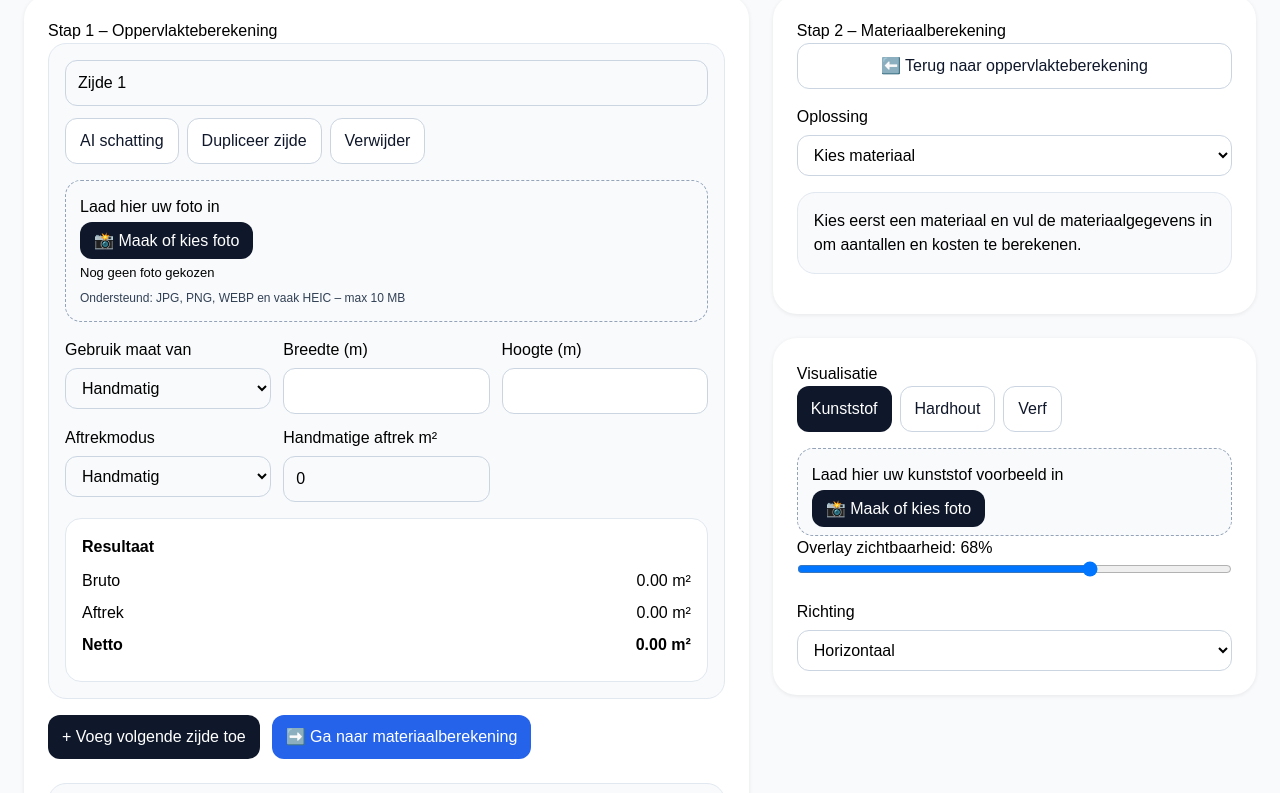
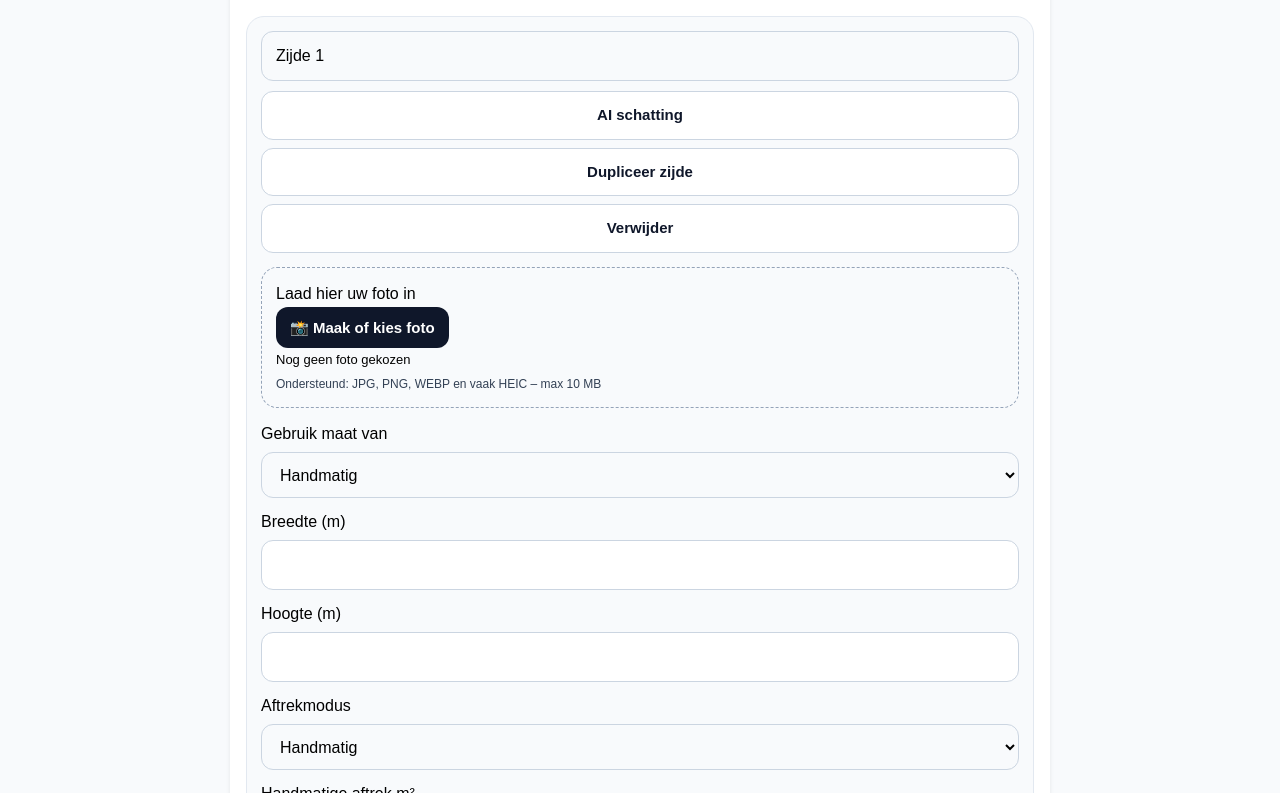
Before and after one commit to cryptoprins-ship-it/geveltool-mvp, a Next.js app: page / in a window 1280 px wide. Shown: the part 307-1100 px from the top of the page. Built offline with nearby package versions, Linux system fonts and the light colour scheme.

Commit message:
v0.6 - mobiele layout onder elkaar en changelog bijgewerkt

```diff
--- a/app/page.tsx
+++ b/app/page.tsx
@@ -60,11 +60,10 @@ const translations: Record<Language, Record<string, string>> = {
     photoFormats: 'Ondersteund: JPG, PNG, WEBP en vaak HEIC – max 10 MB',
     invalidFile: 'Ongeldig bestand. Gebruik JPG, PNG, WEBP of HEIC.',
     fileTooLarge: 'Bestand is te groot. Maximum is 10 MB.',
-    photoLoaded: 'Foto geladen',
 
     areaStep: 'Stap 1 – Oppervlakteberekening',
     materialStep: 'Stap 2 – Materiaalberekening',
-    visualisation: 'Visualisatie',
+    visualisation: 'Stap 3 – Visualisatie',
     goToMaterial: '➡️ Ga naar materiaalberekening',
     backToArea: '⬅️ Terug naar oppervlakteberekening',
 
@@ -99,7 +98,8 @@ const translations: Record<Language, Record<string, string>> = {
     boards: 'planken',
     liters: 'liter',
 
-    chooseMaterialFirst: 'Kies eerst een materiaal en vul de materiaalgegevens in om aantallen en kosten te berekenen.',
+    chooseMaterialFirst:
+      'Kies eerst een materiaal en vul de materiaalgegevens in om aantallen en kosten te berekenen.',
 
     plastic: 'Kunststof',
     hardwood: 'Hardhout',
@@ -139,11 +139,10 @@ const translations: Record<Language, Record<string, string>> = {
     photoFormats: 'Supported: JPG, PNG, WEBP and often HEIC – max 10 MB',
     invalidFile: 'Invalid file. Use JPG, PNG, WEBP or HEIC.',
     fileTooLarge: 'File is too large. Maximum is 10 MB.',
-    photoLoaded: 'Photo loaded',
 
     areaStep: 'Step 1 – Surface calculation',
     materialStep: 'Step 2 – Material calculation',
-    visualisation: 'Visualization',
+    visualisation: 'Step 3 – Visualization',
     goToMaterial: '➡️ Go to material calculation',
     backToArea: '⬅️ Back to surface calculation',
 
@@ -178,7 +177,8 @@ const translations: Record<Language, Record<string, string>> = {
     boards: 'boards',
     liters: 'liter',
 
-    chooseMaterialFirst: 'First choose a material and enter the material settings to calculate quantities and costs.',
+    chooseMaterialFirst:
+      'First choose a material and enter the material settings to calculate quantities and costs.',
 
     plastic: 'Plastic',
     hardwood: 'Hardwood',
@@ -432,10 +432,10 @@ export default function Page() {
     selectedVisual === 'plastic' ? plasticRef : selectedVisual === 'hardwood' ? woodRef : undefined;
 
   return (
-    <main style={{ minHeight: '100vh', background: '#f8fafc', padding: 24, fontFamily: 'Arial, sans-serif', color: '#000' }}>
-      <div style={{ maxWidth: 1280, margin: '0 auto' }}>
-        <div style={{ display: 'flex', justifyContent: 'flex-end', marginBottom: 16 }}>
-          <div style={{ minWidth: 180 }}>
+    <main style={{ minHeight: '100vh', background: '#f8fafc', padding: 16, fontFamily: 'Arial, sans-serif', color: '#000' }}>
+      <div style={{ maxWidth: 820, margin: '0 auto' }}>
+        <div style={{ display: 'flex', justifyContent: 'flex-end', marginBottom: 12 }}>
+          <div style={{ width: '100%', maxWidth: 180 }}>
             <label>{t.language}</label>
             <select value={language} onChange={(e) => setLanguage(e.target.value as Language)} style={inputStyle}>
               <option value="nl">Nederlands</option>
@@ -445,36 +445,41 @@ export default function Page() {
         </div>
 
         <div style={cardStyle}>
-          <h1 style={{ fontSize: 32, margin: 0 }}>{t.appTitle}</h1>
-          <p style={{ marginTop: 8, fontSize: 18, fontWeight: 600 }}>{t.subtitle}</p>
-          <p style={{ marginTop: 12 }}>{t.intro}</p>
+          <h1 style={{ fontSize: 28, margin: 0 }}>{t.appTitle}</h1>
+          <p style={{ marginTop: 8, fontSize: 16, fontWeight: 700 }}>{t.subtitle}</p>
+          <p style={{ marginTop: 10, lineHeight: 1.5 }}>{t.intro}</p>
         </div>
 
-        <div style={{ display: 'grid', gridTemplateColumns: '1.2fr 0.8fr', gap: 24 }}>
-          <div>
         <div id="oppervlakte" style={cardStyle}>
-              <h2>{t.areaStep}</h2>
+          <h2 style={stepTitleStyle}>{t.areaStep}</h2>
 
           {calculatedSides.map((side) => (
             <div key={side.id} style={sectionStyle}>
-                  <div style={{ display: 'flex', justifyContent: 'space-between', gap: 12, marginBottom: 16, flexWrap: 'wrap' }}>
+              <div style={{ display: 'flex', flexDirection: 'column', gap: 10, marginBottom: 14 }}>
                 <input
                   value={side.name}
                   onChange={(e) => updateSide(side.id, { name: e.target.value })}
-                      style={{ ...inputStyle, minWidth: 180, marginTop: 0 }}
+                  style={{ ...inputStyle, marginTop: 0 }}
                 />
-                    <div style={{ display: 'flex', gap: 8, flexWrap: 'wrap' }}>
-                      <button onClick={() => runAiEstimate(side.id)} style={btnSecondary}>{t.aiEstimate}</button>
-                      <button onClick={() => duplicateSide(side.id)} style={btnSecondary}>{t.duplicateSide}</button>
-                      <button onClick={() => removeSide(side.id)} style={btnSecondary}>{t.remove}</button>
+
+                <div style={buttonGroupStyle}>
+                  <button onClick={() => runAiEstimate(side.id)} style={mobileButtonSecondary}>
+                    {t.aiEstimate}
+                  </button>
+                  <button onClick={() => duplicateSide(side.id)} style={mobileButtonSecondary}>
+                    {t.duplicateSide}
+                  </button>
+                  <button onClick={() => removeSide(side.id)} style={mobileButtonSecondary}>
+                    {t.remove}
+                  </button>
                 </div>
               </div>
 
               <div style={uploadCardStyle}>
                 <label>{t.sidePhoto}</label>
                 <div style={{ marginTop: 10 }}>
-                      <label style={{ display: 'inline-block', cursor: 'pointer' }}>
-                        <span style={btnPrimary}>{side.image ? t.replacePhoto : t.choosePhoto}</span>
+                  <label style={{ display: 'block', cursor: 'pointer' }}>
+                    <span style={mobileButtonPrimary}>{side.image ? t.replacePhoto : t.choosePhoto}</span>
                     <input
                       type="file"
                       accept="image/*"
@@ -498,7 +503,7 @@ export default function Page() {
                 )}
               </div>
 
-                  <div style={{ display: 'grid', gridTemplateColumns: 'repeat(auto-fit, minmax(180px, 1fr))', gap: 12, marginTop: 16 }}>
+              <div style={{ display: 'grid', gridTemplateColumns: '1fr', gap: 12, marginTop: 14 }}>
                 <div>
                   <label>{t.useSizeFrom}</label>
                   <select
@@ -574,7 +579,7 @@ export default function Page() {
                 </div>
               </div>
 
-                  <div style={{ marginTop: 16, background: '#fff', borderRadius: 16, padding: 16, border: '1px solid #e2e8f0' }}>
+              <div style={{ marginTop: 14, background: '#fff', borderRadius: 16, padding: 16, border: '1px solid #e2e8f0' }}>
                 <div style={{ fontWeight: 700, marginBottom: 10 }}>{t.result}</div>
                 <div style={rowStyle}><span>{t.gross}</span><span>{side.grossM2.toFixed(2)} m²</span></div>
                 <div style={rowStyle}><span>{t.deduction}</span><span>{side.safeDeduction.toFixed(2)} m²</span></div>
@@ -582,8 +587,8 @@ export default function Page() {
               </div>
 
               {side.image && (
-                    <div style={{ marginTop: 16, borderRadius: 16, overflow: 'hidden', border: '1px solid #e2e8f0' }}>
-                      <div style={{ position: 'relative', aspectRatio: '16/9', background: '#cbd5e1' }}>
+                <div style={{ marginTop: 14, borderRadius: 16, overflow: 'hidden', border: '1px solid #e2e8f0' }}>
+                  <div style={{ position: 'relative', aspectRatio: '16/10', background: '#cbd5e1' }}>
                     <img
                       src={side.image}
                       alt={side.name}
@@ -631,36 +636,34 @@ export default function Page() {
             </div>
           ))}
 
-              <div style={{ display: 'flex', gap: 12, flexWrap: 'wrap' }}>
-                <button onClick={addSide} style={btnPrimary}>{t.addSide}</button>
+          <div style={buttonStackStyle}>
+            <button onClick={addSide} style={mobileButtonPrimary}>{t.addSide}</button>
             <button
               onClick={() => {
                 document.getElementById('materiaal')?.scrollIntoView({ behavior: 'smooth' });
               }}
-                  style={{ ...btnPrimary, background: '#2563eb' }}
+              style={{ ...mobileButtonPrimary, background: '#2563eb' }}
             >
               {t.goToMaterial}
             </button>
           </div>
 
-              <div style={{ ...sectionStyle, marginTop: 24 }}>
+          <div style={{ ...sectionStyle, marginTop: 20 }}>
             <div style={{ fontWeight: 700, marginBottom: 12 }}>{t.result}</div>
             <div style={rowStyle}><span>{t.totalGross}</span><span>{areaTotals.grossM2.toFixed(2)} m²</span></div>
             <div style={rowStyle}><span>{t.totalDeduction}</span><span>{areaTotals.deductionM2.toFixed(2)} m²</span></div>
             <div style={{ ...rowStyle, fontWeight: 700 }}><span>{t.totalNet}</span><span>{areaTotals.netM2.toFixed(2)} m²</span></div>
           </div>
         </div>
-          </div>
 
-          <div>
         <div id="materiaal" style={cardStyle}>
-              <h2>{t.materialStep}</h2>
+          <h2 style={stepTitleStyle}>{t.materialStep}</h2>
 
           <button
             onClick={() => {
               document.getElementById('oppervlakte')?.scrollIntoView({ behavior: 'smooth' });
             }}
-                style={{ ...btnSecondary, marginBottom: 16, width: '100%' }}
+            style={{ ...mobileButtonSecondary, marginBottom: 16 }}
           >
             {t.backToArea}
           </button>
@@ -682,7 +685,7 @@ export default function Page() {
           ) : (
             <>
               {material === 'paint' ? (
-                    <div style={{ display: 'grid', gridTemplateColumns: '1fr 1fr', gap: 12, marginTop: 16 }}>
+                <div style={{ display: 'grid', gridTemplateColumns: '1fr', gap: 12, marginTop: 16 }}>
                   <div>
                     <label>{t.layers}</label>
                     <input value={layers} onChange={(e) => setLayers(e.target.value)} style={inputStyle} />
@@ -693,7 +696,7 @@ export default function Page() {
                   </div>
                 </div>
               ) : (
-                    <div style={{ display: 'grid', gridTemplateColumns: '1fr 1fr', gap: 12, marginTop: 16 }}>
+                <div style={{ display: 'grid', gridTemplateColumns: '1fr', gap: 12, marginTop: 16 }}>
                   <div>
                     <label>{t.boardHeight}</label>
                     <input value={plankHeightMm} onChange={(e) => setPlankHeightMm(e.target.value)} style={inputStyle} />
@@ -705,7 +708,7 @@ export default function Page() {
                 </div>
               )}
 
-                  <div style={{ display: 'grid', gridTemplateColumns: '1fr 1fr', gap: 12, marginTop: 12 }}>
+              <div style={{ display: 'grid', gridTemplateColumns: '1fr', gap: 12, marginTop: 12 }}>
                 <div>
                   <label>{material === 'paint' ? t.pricePerLiter : t.pricePerBoard}</label>
                   <input value={unitPrice} onChange={(e) => setUnitPrice(e.target.value)} style={inputStyle} />
@@ -738,20 +741,26 @@ export default function Page() {
         </div>
 
         <div style={cardStyle}>
-              <h2>{t.visualisation}</h2>
+          <h2 style={stepTitleStyle}>{t.visualisation}</h2>
 
-              <div style={{ display: 'flex', gap: 8, marginBottom: 16, flexWrap: 'wrap' }}>
-                <button onClick={() => setSelectedVisual('plastic')} style={selectedVisual === 'plastic' ? btnPrimary : btnSecondary}>{t.plastic}</button>
-                <button onClick={() => setSelectedVisual('hardwood')} style={selectedVisual === 'hardwood' ? btnPrimary : btnSecondary}>{t.hardwood}</button>
-                <button onClick={() => setSelectedVisual('paint')} style={selectedVisual === 'paint' ? btnPrimary : btnSecondary}>{t.paintLabel}</button>
+          <div style={buttonGroupStyle}>
+            <button onClick={() => setSelectedVisual('plastic')} style={selectedVisual === 'plastic' ? mobileButtonPrimary : mobileButtonSecondary}>
+              {t.plastic}
+            </button>
+            <button onClick={() => setSelectedVisual('hardwood')} style={selectedVisual === 'hardwood' ? mobileButtonPrimary : mobileButtonSecondary}>
+              {t.hardwood}
+            </button>
+            <button onClick={() => setSelectedVisual('paint')} style={selectedVisual === 'paint' ? mobileButtonPrimary : mobileButtonSecondary}>
+              {t.paintLabel}
+            </button>
           </div>
 
           {selectedVisual === 'plastic' && (
             <div style={uploadCardStyle}>
               <label>{t.plasticRef}</label>
               <div style={{ marginTop: 10 }}>
-                    <label style={{ display: 'inline-block', cursor: 'pointer' }}>
-                      <span style={btnPrimary}>{t.choosePhoto}</span>
+                <label style={{ display: 'block', cursor: 'pointer' }}>
+                  <span style={mobileButtonPrimary}>{t.choosePhoto}</span>
                   <input
                     type="file"
                     accept="image/*"
@@ -768,8 +777,8 @@ export default function Page() {
             <div style={uploadCardStyle}>
               <label>{t.hardwoodRef}</label>
               <div style={{ marginTop: 10 }}>
-                    <label style={{ display: 'inline-block', cursor: 'pointer' }}>
-                      <span style={btnPrimary}>{t.choosePhoto}</span>
+                <label style={{ display: 'block', cursor: 'pointer' }}>
+                  <span style={mobileButtonPrimary}>{t.choosePhoto}</span>
                   <input
                     type="file"
                     accept="image/*"
@@ -785,7 +794,7 @@ export default function Page() {
           {selectedVisual === 'paint' && (
             <div style={{ marginBottom: 16 }}>
               <label>{t.paintColor}</label>
-                  <div style={{ marginTop: 6 }}>
+              <div style={{ marginTop: 8 }}>
                 <input type="color" value={paintColor} onChange={(e) => setPaintColor(e.target.value)} />
               </div>
             </div>
@@ -799,7 +808,7 @@ export default function Page() {
               max="100"
               value={overlayOpacity}
               onChange={(e) => setOverlayOpacity(Number(e.target.value))}
-                  style={{ width: '100%' }}
+              style={{ width: '100%', marginTop: 8 }}
             />
           </div>
 
@@ -812,60 +821,69 @@ export default function Page() {
           </div>
         </div>
       </div>
-        </div>
-      </div>
     </main>
   );
 }
 
 const inputStyle: React.CSSProperties = {
   width: '100%',
-  padding: '10px 12px',
+  minHeight: 46,
+  padding: '12px 14px',
   borderRadius: 12,
   border: '1px solid #cbd5e1',
   marginTop: 6,
   boxSizing: 'border-box',
   color: '#000',
+  fontSize: 16,
 };
 
-const btnPrimary: React.CSSProperties = {
-  padding: '10px 14px',
+const mobileButtonPrimary: React.CSSProperties = {
+  width: '100%',
+  minHeight: 46,
+  padding: '12px 14px',
   borderRadius: 12,
   border: 'none',
   background: '#0f172a',
   color: '#fff',
   cursor: 'pointer',
+  fontSize: 15,
+  fontWeight: 700,
 };
 
-const btnSecondary: React.CSSProperties = {
-  padding: '10px 14px',
+const mobileButtonSecondary: React.CSSProperties = {
+  width: '100%',
+  minHeight: 46,
+  padding: '12px 14px',
   borderRadius: 12,
   border: '1px solid #cbd5e1',
   background: '#fff',
   color: '#0f172a',
   cursor: 'pointer',
+  fontSize: 15,
+  fontWeight: 700,
 };
 
 const rowStyle: React.CSSProperties = {
   display: 'flex',
   justifyContent: 'space-between',
+  gap: 12,
   marginBottom: 8,
 };
 
 const cardStyle: React.CSSProperties = {
   background: '#fff',
-  borderRadius: 24,
-  padding: 24,
+  borderRadius: 20,
+  padding: 16,
   boxShadow: '0 1px 4px rgba(0,0,0,.08)',
-  marginBottom: 24,
+  marginBottom: 16,
 };
 
 const sectionStyle: React.CSSProperties = {
   background: '#f8fafc',
   border: '1px solid #e2e8f0',
   borderRadius: 18,
-  padding: 16,
-  marginBottom: 16,
+  padding: 14,
+  marginBottom: 14,
 };
 
 const uploadCardStyle: React.CSSProperties = {
@@ -875,3 +893,21 @@ const uploadCardStyle: React.CSSProperties = {
   border: '1px dashed #94a3b8',
   background: '#f8fafc',
 };
+
+const stepTitleStyle: React.CSSProperties = {
+  marginTop: 0,
+  marginBottom: 14,
+  fontSize: 22,
+};
+
+const buttonGroupStyle: React.CSSProperties = {
+  display: 'grid',
+  gridTemplateColumns: '1fr',
+  gap: 8,
+};
+
+const buttonStackStyle: React.CSSProperties = {
+  display: 'grid',
+  gridTemplateColumns: '1fr',
+  gap: 10,
+};
```
Also changed, not shown: app/changelog.md. Lines whose indentation alone changed are shown as unchanged.
